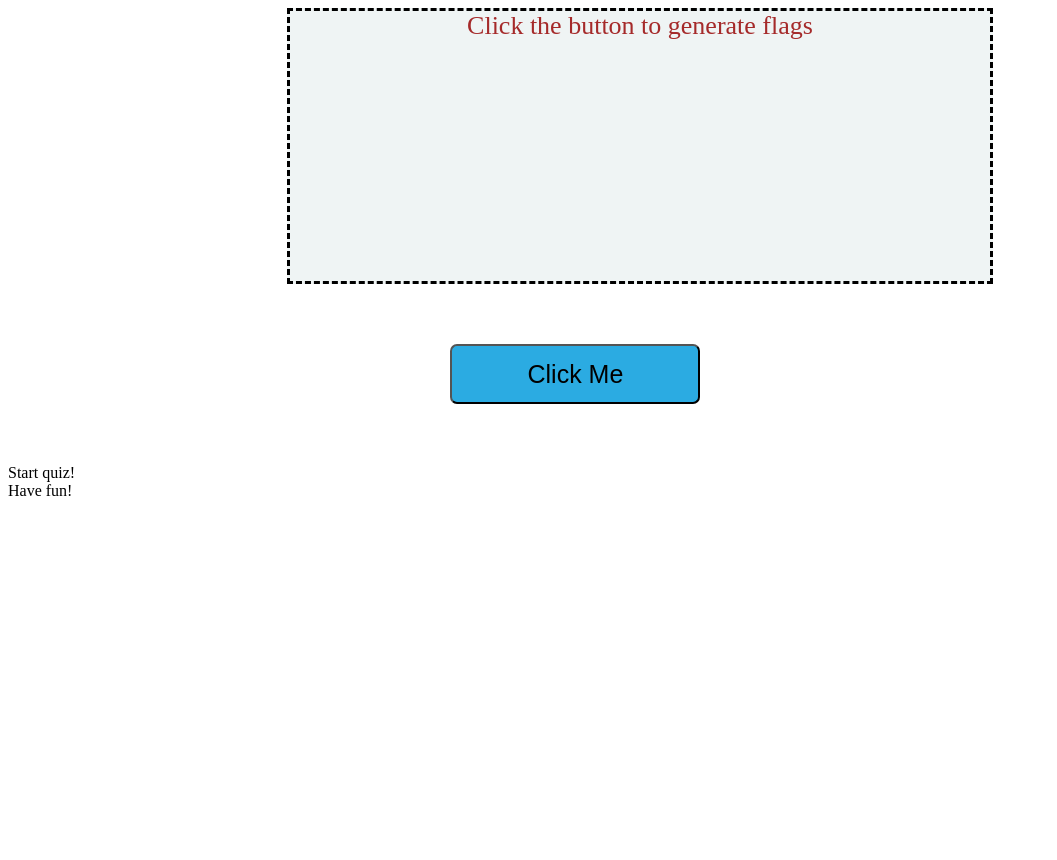
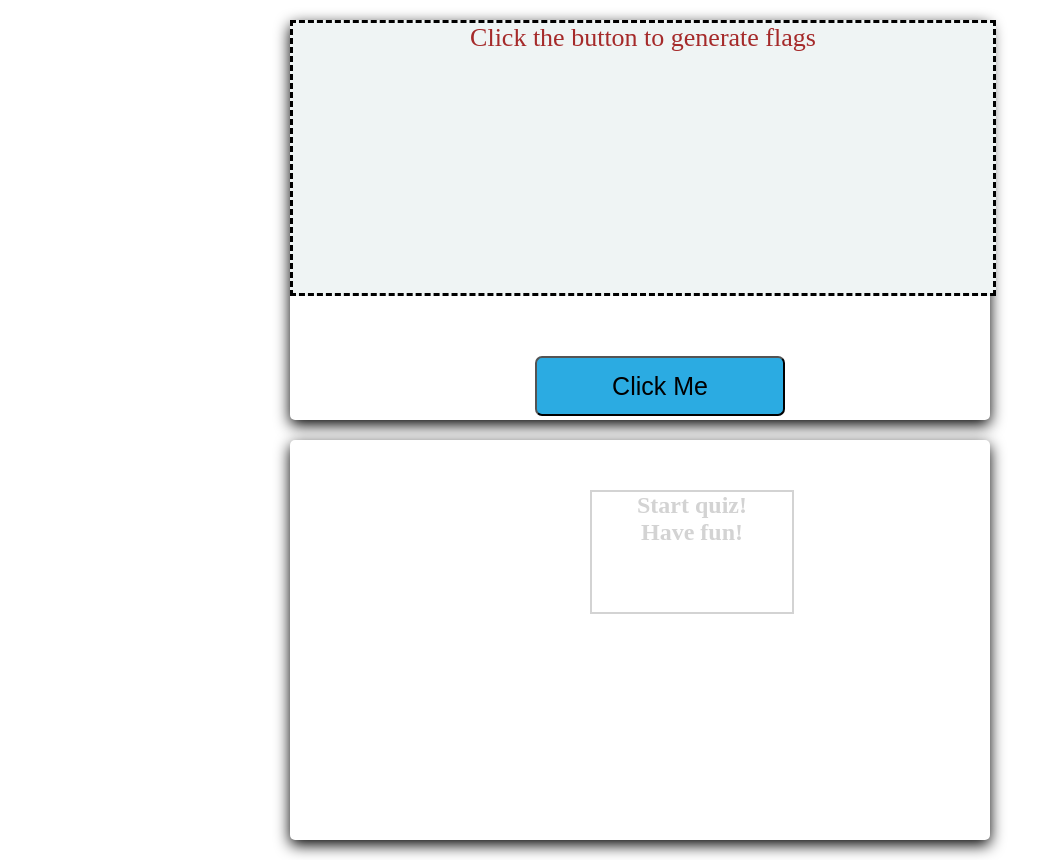
Before and after one commit to abi19x/Flags-in-Clouds, a plain HTML site: page index.html in a window 1280 px wide. Shown: the whole page, without its empty margins (0-1057 px from the left). Before the commit the page ends 800 px from the top, so only its background shows below. Drawn offline with Linux system fonts and the light colour scheme.

Commit message:
container for quiz section styled

```diff
--- a/style.css
+++ b/style.css
@@ -37,3 +37,29 @@ p {
 .next {
     color: rgb(135, 222, 157);
 }
+
+/*quiz generating section */
+#container{
+    margin : 20px auto;
+    background-color: white;
+    height: 400px;
+    width : 700px;
+    border-radius: 5px;
+    box-shadow: 0px 5px 15px 0px;
+    position: relative;
+}
+
+#start{
+    font-size: 1.5em;
+    font-weight: bolder;
+    word-break: break-all;
+    width:200px;
+    height:120px;
+    border : 2px solid lightgrey;
+    text-align: center;
+    cursor: pointer;
+    position: absolute;
+    left:300px;
+    top:50px;
+    color : lightgrey;
+}
```
